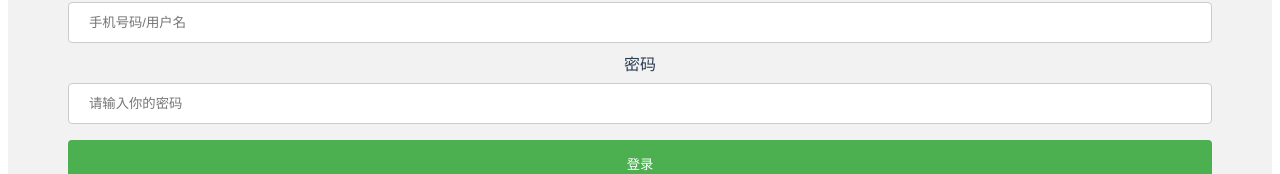
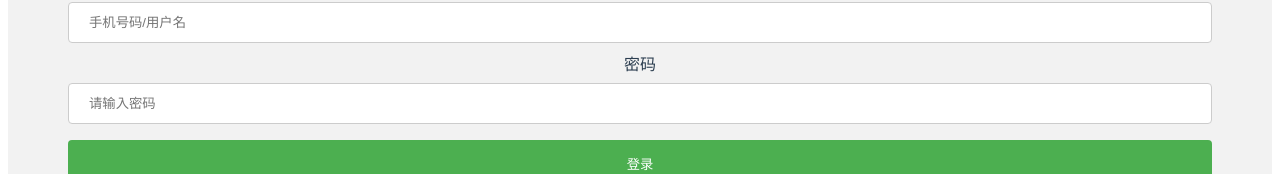
Before and after one commit to M1114378154/eatproject, a Vue app: page /#/log in a window 1280 px wide. Shown: the part 263-437 px from the top of the page. Built offline with nearby package versions, Linux system fonts and the light colour scheme.

Commit message:
Update LogIn.vue

```diff
--- a/src/components/LogIn.vue
+++ b/src/components/LogIn.vue
@@ -6,7 +6,7 @@
     <input type="text" id="fname" name="firstname" placeholder="手机号码/用户名">
 
     <label for="lname">密码</label>
-    <input type="password" id="lname" name="lastname" placeholder="请输入你的密码">
+    <input type="password" id="lname" name="lastname" placeholder="请输入密码">
 
    <input type="submit" value="登录">
     <input type="submit2" value="注册">
```
